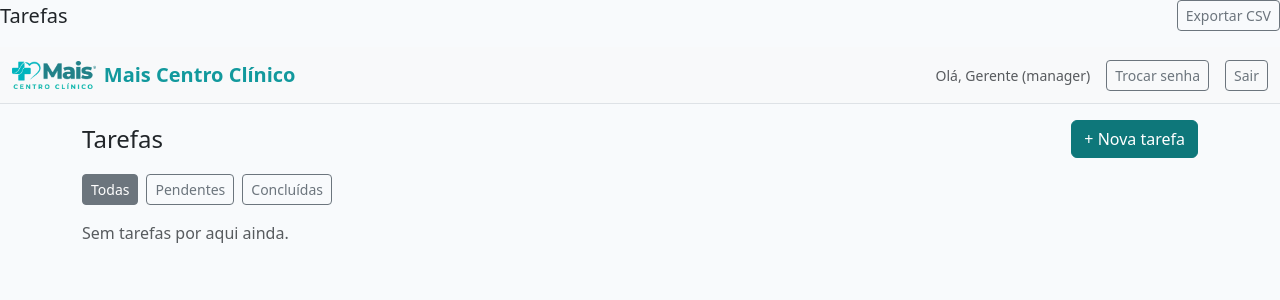
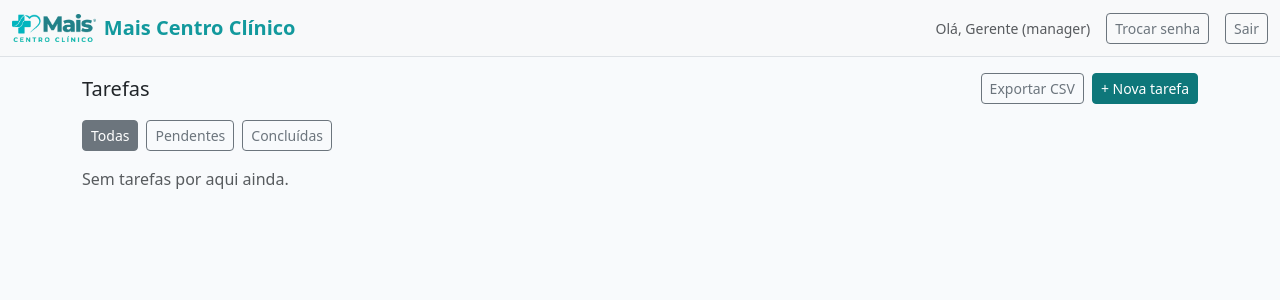
Before and after one commit to gerenciaosorio-afk/mais-centro-tarefas, a Flask app: page /tasks in a window 1280 px wide. Shown: the top 300 px of the page. Run offline with Flask 3, Linux system fonts and the light colour scheme; a user stored in the database is signed in.

Commit message:
Update tasks.html

```diff
--- a/tarefas_gerente_flask_branded_maiscentro/simple_tasks_app/templates/tasks.html
+++ b/tarefas_gerente_flask_branded_maiscentro/simple_tasks_app/templates/tasks.html
@@ -1,22 +1,25 @@
+{% extends "base.html" %}
+{% block content %}
+
+<!-- Cabeçalho com título + Exportar + Nova tarefa -->
 <div class="d-flex justify-content-between align-items-center mb-3">
-  <h1 class="h5 mb-0">Tarefas
+  <h1 class="h5 mb-0">
+    Tarefas
     {% if status %}
       — {{ 'Pendentes' if status == 'pendente' else 'Concluídas' }}
     {% endif %}
   </h1>
+
+  <div class="d-flex gap-2">
     <a class="btn btn-outline-secondary btn-sm"
        href="{{ url_for('export_tasks_csv', status=status) }}">
        Exportar CSV
     </a>
+    <a class="btn btn-success btn-sm" href="{{ url_for('create_task') }}">+ Nova tarefa</a>
+  </div>
 </div>
 
-{% extends "base.html" %}
-{% block content %}
-<div class="d-flex justify-content-between align-items-center mb-3">
-  <h1 class="h4 mb-0">Tarefas</h1>
-  <a class="btn btn-success" href="{{ url_for('create_task') }}">+ Nova tarefa</a>
-</div>
-
+<!-- Filtros -->
 <div class="d-flex gap-2 mb-3">
   <a class="btn btn-outline-secondary btn-sm {% if not status %}active{% endif %}" href="{{ url_for('tasks') }}">Todas</a>
   <a class="btn btn-outline-secondary btn-sm {% if status == 'pendente' %}active{% endif %}" href="{{ url_for('tasks', status='pendente') }}">Pendentes</a>
@@ -42,11 +45,15 @@
                 <span class="badge text-bg-light border">Prazo: {{ t.due_date.strftime('%d/%m/%Y') }}</span>
               {% endif %}
             </div>
+
             {% if t.description %}
               <div class="text-muted small mb-1">{{ t.description }}</div>
             {% endif %}
+
             <div class="small text-muted">
-              Criada por {{ t.created_by.name if t.created_by else '—' }} em {{ t.created_at.strftime('%d/%m/%Y %H:%M') }}
+              Criada por {{ t.created_by.name if t.created_by else '—' }}
+              em {{ t.created_at.strftime('%d/%m/%Y %H:%M') }}
+              · Atribuída a: {{ t.assigned_to.name if t.assigned_to else '—' }}
             </div>
           </div>
 
@@ -88,4 +95,5 @@
     {% endfor %}
   </div>
 {% endif %}
+
 {% endblock %}
```
Lines whose indentation alone changed are shown as unchanged.
